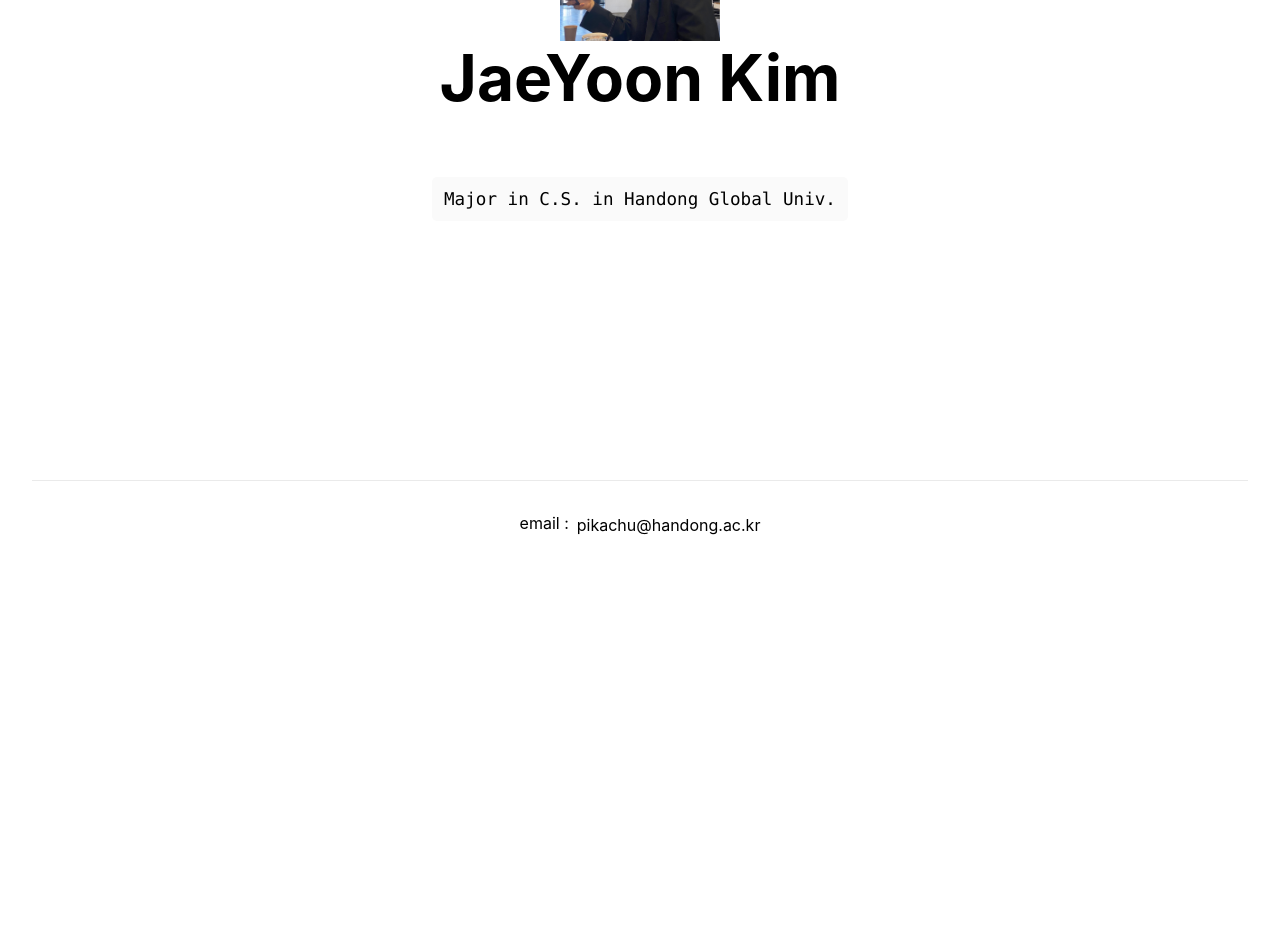
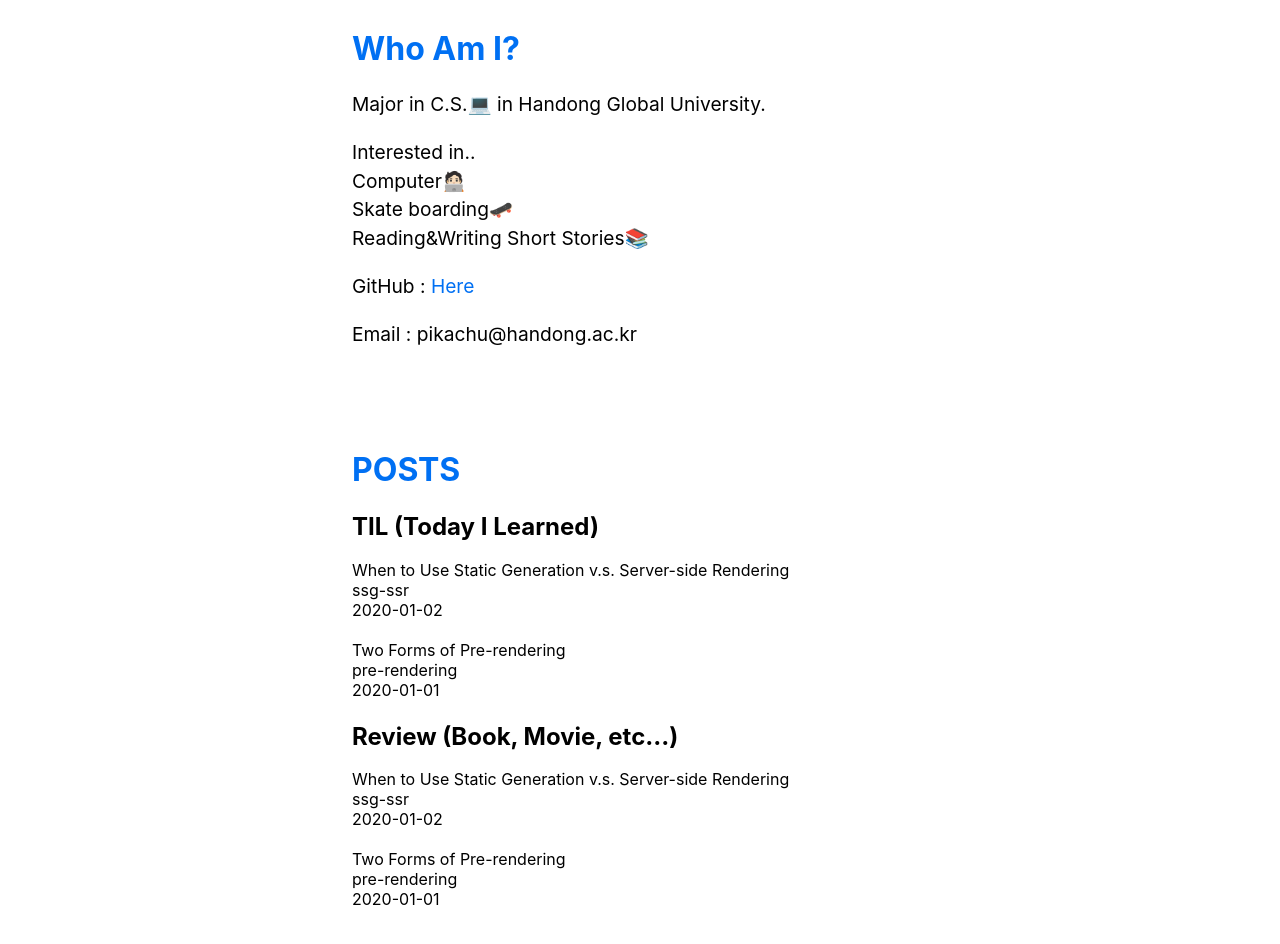
Before and after one commit to JaeYoonKimme/myPage, a Next.js app: page / in a window 1280 px wide. Shown: the part 320-1264 px from the top of the page. Before the commit the page ends 885 px from the top, so only its background shows below. Built offline with nearby package versions, Linux system fonts and the light colour scheme.

Commit message:
Upload initial version of website

```diff
--- a/package.json
+++ b/package.json
@@ -7,6 +7,9 @@
     "lint": "next lint"
   },
   "dependencies": {
+    "classname": "^0.0.0",
+    "classnames": "^2.3.1",
+    "gray-matter": "^4.0.3",
     "next": "12.1.4",
     "react": "18.0.0",
     "react-dom": "18.0.0"
--- a/pages/_app.js
+++ b/pages/_app.js
@@ -1,7 +1,5 @@
 import '../styles/globals.css'
 
-function MyApp({ Component, pageProps }) {
-  return <Component {...pageProps} />
+export default function App({Component, pageProps}){
+  return <Component {...pageProps} />;
 }
-
-export default MyApp
--- a/pages/index.js
+++ b/pages/index.js
@@ -1,73 +1,67 @@
-import Head from 'next/head'
-import Image from 'next/image'
-import styles from '../styles/Home.module.css'
+import Head from 'next/head';
+import Layout, {siteTitle} from '../components/layout';
+import utilStyles from '../styles/utils.module.css';
+import { getSortedPostsData } from '../lib/posts';
 
-export default function Home() {
+export async function getStaticProps() {
+  const allPostsData = getSortedPostsData();
+  return {
+    props: {
+      allPostsData,
+    }
+  }
+}
+
+export default function Home({allPostsData}) {
   return (
-    <div className={styles.container}>
+    <Layout home>
       <Head>
-        <title>Create Next App</title>
-        <meta name="description" content="Generated by create next app" />
-        <link rel="icon" href="/favicon.ico" />
+        <title>{siteTitle}</title>
       </Head>
+      <h1>Who Am I?</h1>
+      <section className={utilStyles.headingMd}>
+        <p>Major in C.S.💻 in Handong Global University.</p>
+        <p>Interested in.. <br />Computer🧑🏻‍💻<br />Skate boarding🛹<br />Reading&Writing Short Stories📚</p>
+        <p>
+          GitHub : {' '}
+          <a href="https://github.com/JaeYoonKimme" target="_blank" rel="noreferrer">Here</a>
+        </p>
+        <p>Email : pikachu@handong.ac.kr</p>
+      </section>
+      <br />
+      <br />
+      <br />
+      <h1>POSTS</h1>
+      <section className={'${utilStles.headingMd} ${utileStyles.padding1px}'}>
+        <h2 className={utilStyles.headingLg}>TIL (Today I Learned)</h2>
+        <ul className={utilStyles.list}>
+          {allPostsData.map(({id, date, title}) => (
+            <li className={utilStyles.listItem} key={id}>
+              {title}
+              <br />
+              {id}
+              <br />
+              {date}
+            </li>
+          ))}
+        </ul>
+      </section>
 
-      <main className={styles.main}>
-        <Image src="/profile.jpeg" alt="Profile Picture" width={160} height={160} />
-        <h1 className={styles.title}>
-          JaeYoon Kim
-        </h1>
+      <section className={'${utilStles.headingMd} ${utileStyles.padding1px}'}>
+        <h2 className={utilStyles.headingLg}>Review (Book, Movie, etc...)</h2>
+        <ul className={utilStyles.list}>
+          {allPostsData.map(({id, date, title}) => (
+            <li className={utilStyles.listItem} key={id}>
+              {title}
+              <br />
+              {id}
+              <br />
+              {date}
+            </li>
+          ))}
+        </ul>
+      </section>
 
-
-
-        <p className={styles.description}>
-          {' '}
-          <code className={styles.code}>Major in C.S. in Handong Global Univ.</code>
-        </p>
-        {/*
-        <div className={styles.grid}>
-          <a href="https://nextjs.org/docs" className={styles.card}>
-            <h2>Documentation &rarr;</h2>
-            <p>Find in-depth information about Next.js features and API.</p>
-          </a>
-
-          <a href="https://nextjs.org/learn" className={styles.card}>
-            <h2>Learn &rarr;</h2>
-            <p>Learn about Next.js in an interactive course with quizzes!</p>
-          </a>
-
-          <a
-            href="https://github.com/vercel/next.js/tree/canary/examples"
-            className={styles.card}
-          >
-            <h2>Examples &rarr;</h2>
-            <p>Discover and deploy boilerplate example Next.js projects.</p>
-          </a>
-
-          <a
-            href="https://vercel.com/new?utm_source=create-next-app&utm_medium=default-template&utm_campaign=create-next-app"
-            className={styles.card}
-          >
-            <h2>Deploy &rarr;</h2>
-            <p>
-              Instantly deploy your Next.js site to a public URL with Vercel.
-            </p>
-          </a>
-        </div>
-        */}
-      </main>
-
-      <footer className={styles.footer}>
-        <a
-          href="https://vercel.com?utm_source=create-next-app&utm_medium=default-template&utm_campaign=create-next-app"
-          target="_blank"
-          rel="noopener noreferrer"
-        >
-          email : {' '}
-          <span className={styles.logo}>
-            pikachu@handong.ac.kr
-          </span>
-        </a>
-      </footer>
-    </div>
+    </Layout>
   )
 }
--- a/styles/globals.css
+++ b/styles/globals.css
@@ -7,10 +7,24 @@ body {
 }
 
 a {
-  color: inherit;
+  color: #0070f3;
   text-decoration: none;
 }
 
 * {
   box-sizing: border-box;
 }
+
+a:hover {
+  text-decoration: underline;
+}
+
+img {
+  max-width: 100%;
+  display: block;
+}
+
+h1 {
+  color: #0070f3;
+  text-decoration: none;
+}
```
Also changed, not shown: public/profile.jpeg (deleted), 1 other file (tests, documents, lock files or other folders).
